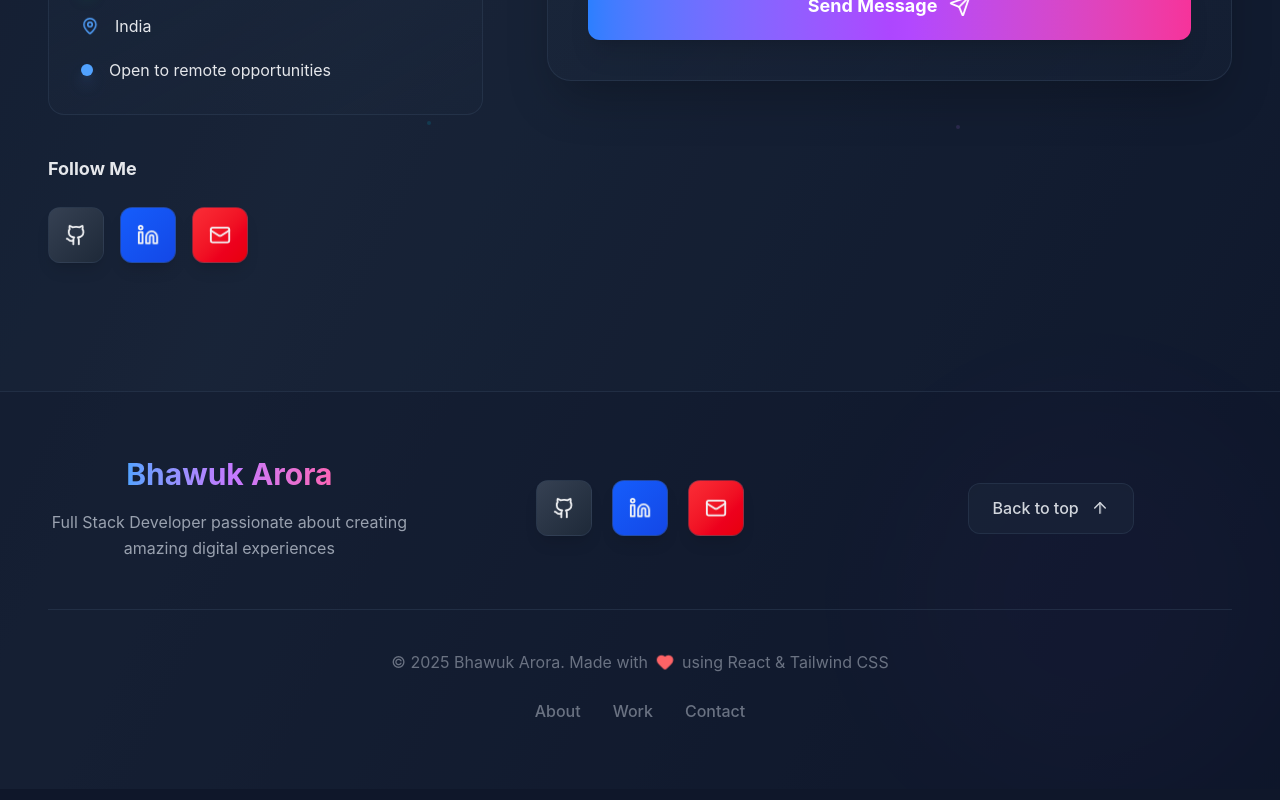
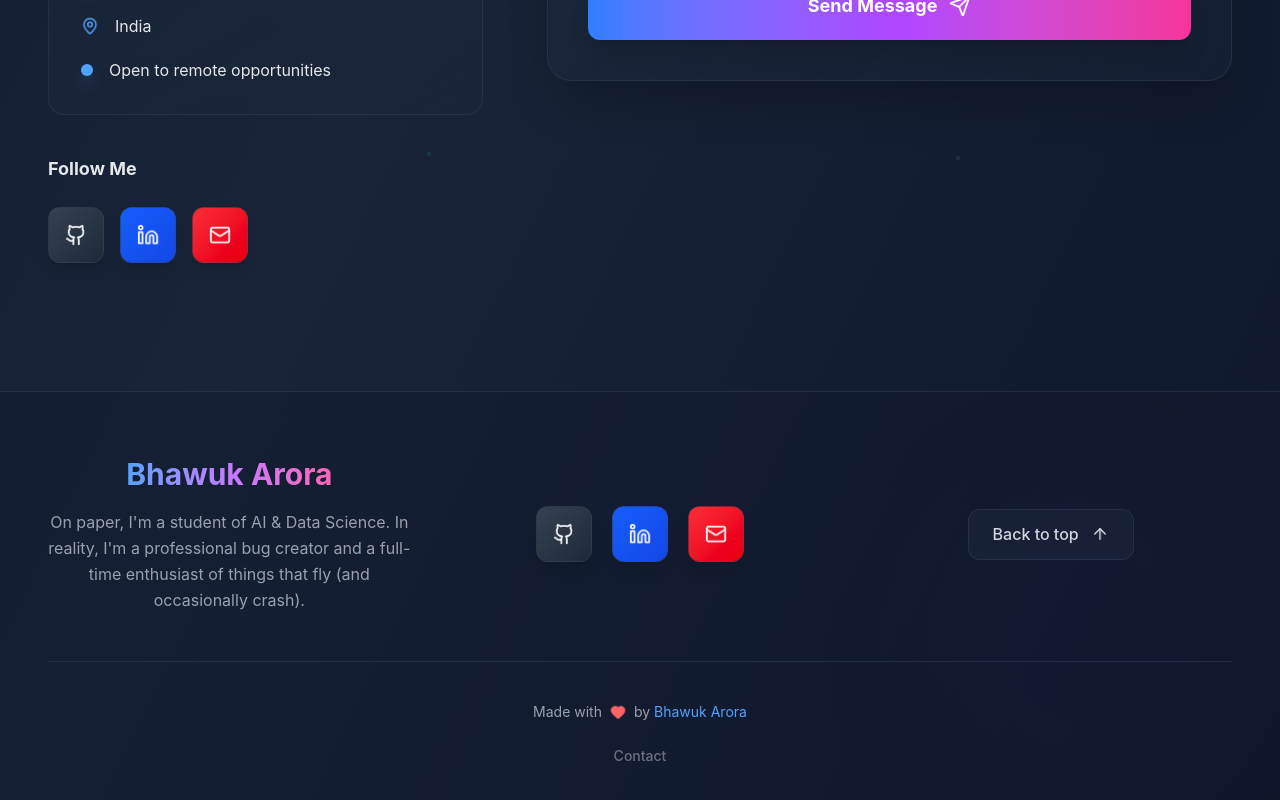
Before and after one commit to geeky-bhawuk-arora/bhawuk-portfolio, a React (Vite) app: page / in a window 1280 px wide. Shown: the part 1865-2665 px from the top of the page. Built offline with nearby package versions, Linux system fonts and the light colour scheme.

Commit message:
nav and footer fixes !!

```diff
--- a/src/components/layout/Footer.jsx
+++ b/src/components/layout/Footer.jsx
@@ -44,7 +44,7 @@ const Footer = ({ scrollToSection }) => {
               {personalInfo.name}
             </div>
             <p className="text-gray-400 mt-4 text-base leading-relaxed">
-              Full Stack Developer passionate about creating amazing digital experiences
+              On paper, I'm a student of AI & Data Science. In reality, I'm a professional bug creator and a full-time enthusiast of things that fly (and occasionally crash).
             </p>
           </div>
 
@@ -78,15 +78,29 @@ const Footer = ({ scrollToSection }) => {
 
         {/* Bottom Section */}
         <div className="border-t border-slate-700/50 pt-10">
-          <div className="flex flex-col md:flex-row justify-between items-center gap-6">
-            <div className="flex items-center gap-2 text-gray-500">
-              <span>© {currentYear} {personalInfo.name}. Made with</span>
-              <Heart size={18} className="text-red-400 animate-pulse" fill="currentColor" />
-              <span>using React & Tailwind CSS</span>
-            </div>
+         <div className="flex flex-col md:flex-row justify-between items-center gap-6 text-gray-400 text-sm">
+          <div className="flex items-center gap-2">
+            <span>Made with</span>
+            <Heart
+              size={16}
+              className="text-red-400 animate-pulse"
+              fill="currentColor"
+            />
+            <span>
+              by{" "}
+              <a
+                href={personalInfo.linkedin}
+                target="_blank"
+                rel="noopener noreferrer"
+                className="text-blue-400 hover:text-blue-500 hover:underline transition-colors duration-200"
+              >
+                {personalInfo.name}
+              </a>
+            </span>
+          </div>
 
             <div className="flex items-center gap-8 text-gray-500">
-              <button
+              {/* <button
                 onClick={() => scrollToSection('about')}
                 className="hover:text-blue-400 transition-colors font-medium"
               >
@@ -97,7 +111,7 @@ const Footer = ({ scrollToSection }) => {
                 className="hover:text-blue-400 transition-colors font-medium"
               >
                 Work
-              </button>
+              </button> */}
               <button
                 onClick={() => scrollToSection('contact')}
                 className="hover:text-blue-400 transition-colors font-medium"
--- a/src/components/layout/Navigation.jsx
+++ b/src/components/layout/Navigation.jsx
@@ -6,7 +6,8 @@ import { personalInfo } from '../../data/personalInfo';
 const Navigation = ({ activeSection, scrollToSection }) => {
   const [isMenuOpen, setIsMenuOpen] = useState(false);
 
-  const navItems = ['home', 'about', 'skills', 'experience', 'projects', 'contact'];
+  // const navItems = ['home', 'about', 'skills', 'experience', 'projects', 'contact'];
+  const navItems = ['home', 'contact'];
 
   const handleNavClick = (section) => {
     scrollToSection(section);
--- a/src/components/sections/ContactSection.jsx
+++ b/src/components/sections/ContactSection.jsx
@@ -57,7 +57,7 @@ const ContactSection = () => {
     {
       icon: Github,
       title: 'GitHub',
-      info: 'github.com/bhawuk-arora',
+      info: 'github.com/geeky-bhawuk-arora',
       description: 'Check out my code',
       gradient: 'from-pink-500 to-red-500',
       action: () => window.open(personalInfo.github, '_blank')
```
